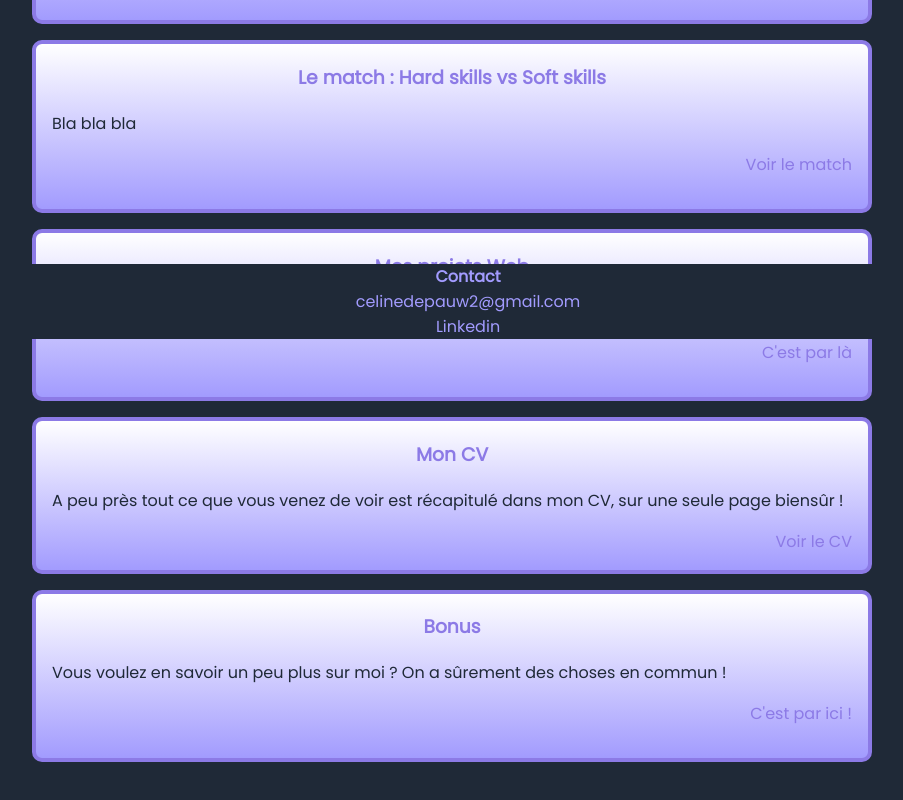
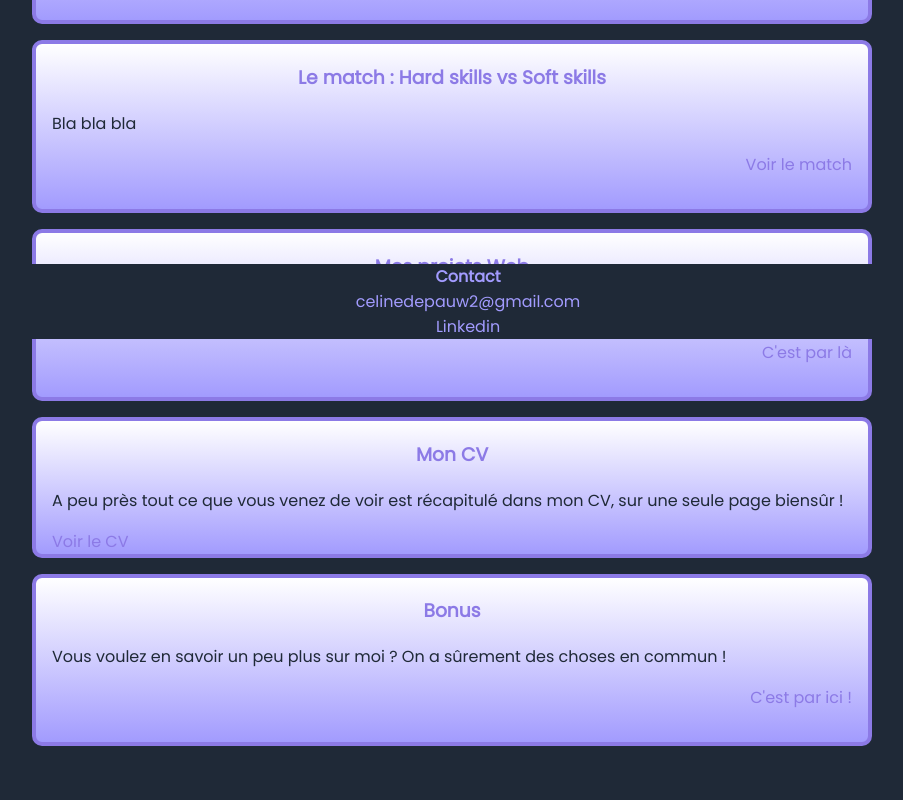
Before and after one commit to celinedepauw/netlify_deploy, a React (Create React App) app in the folder portfolio/: page / in a window 1280 px wide. Shown: the part 461-1261 px from the top of the page, without its empty margins (188-1091 px from the left). Built offline with nearby package versions, Linux system fonts and the light colour scheme.

Commit message:
link to resume

```diff
--- a/portfolio/package.json
+++ b/portfolio/package.json
@@ -9,6 +9,7 @@
     "node-sass": "^5.0.0",
     "react": "^17.0.2",
     "react-dom": "^17.0.2",
+    "react-pdf": "^5.3.0",
     "react-router-dom": "^5.2.0",
     "react-scripts": "4.0.3",
     "web-vitals": "^1.0.1"
--- a/portfolio/src/components/Home/ResumeSmall.js
+++ b/portfolio/src/components/Home/ResumeSmall.js
@@ -5,7 +5,7 @@ const ResumeSmall = () => (
     <div className="resumeSmall">
         <h3 className="resumeSmall_title">Mon CV</h3>
         <p className="resumeSmall_intro">A peu près tout ce que vous venez de voir est récapitulé dans mon CV, sur une seule page biensûr !</p>
-        <p className="resumeSmall_link"><Link to="/cv">Voir le CV</Link></p>
+        <a href="https://www.canva.com/design/DAEXtkdLzpI/V9oH1MMyO2PCxNRszpi3tA/view?utm_content=DAEXtkdLzpI&utm_campaign=designshare&utm_medium=link&utm_source=publishsharelink" target="_blank" className="resumeSmall_link">Voir le CV</a>
     </div>
 );
 
```
Also changed, not shown: 2 other files (tests, documents, lock files or other folders).
